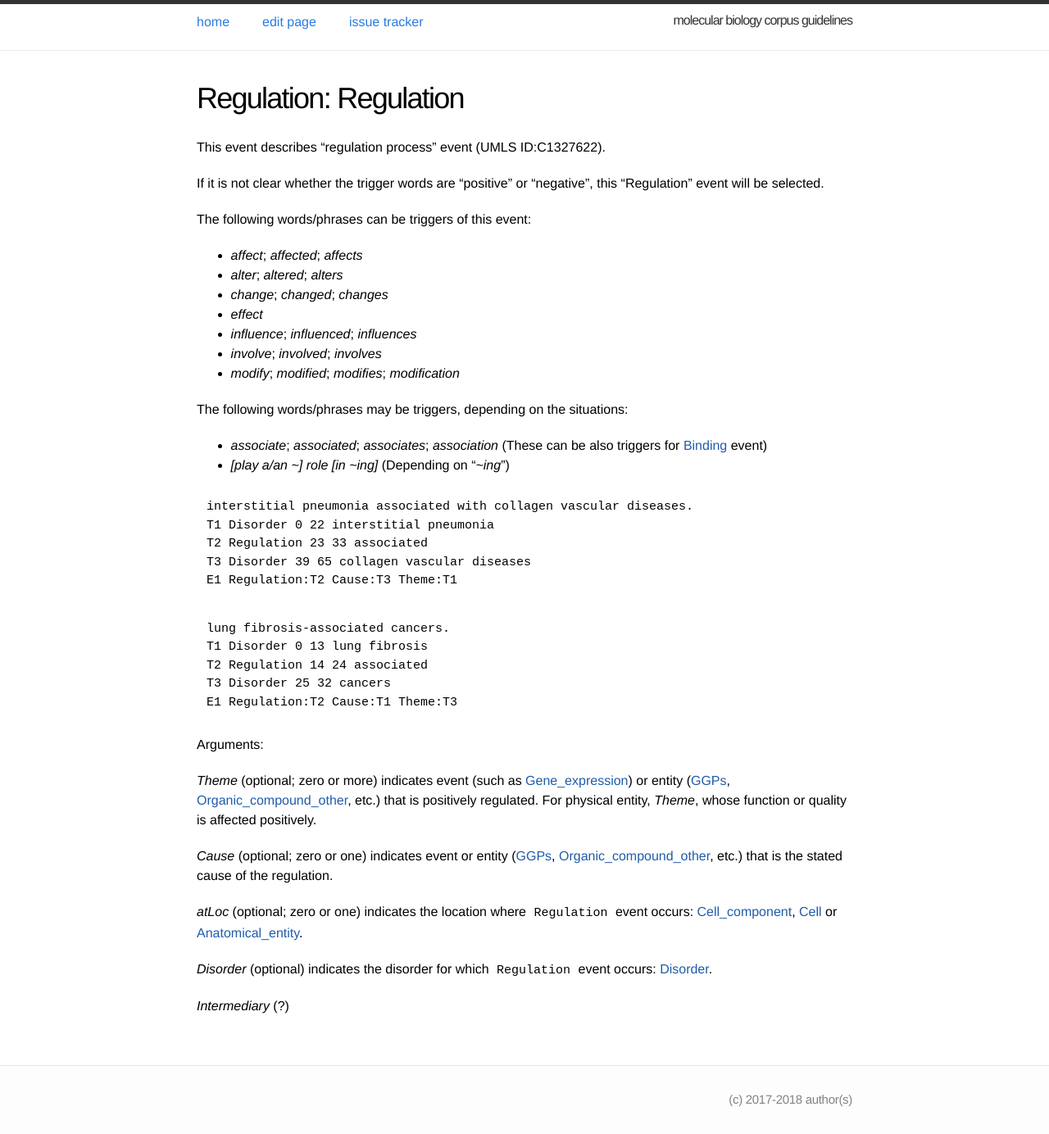
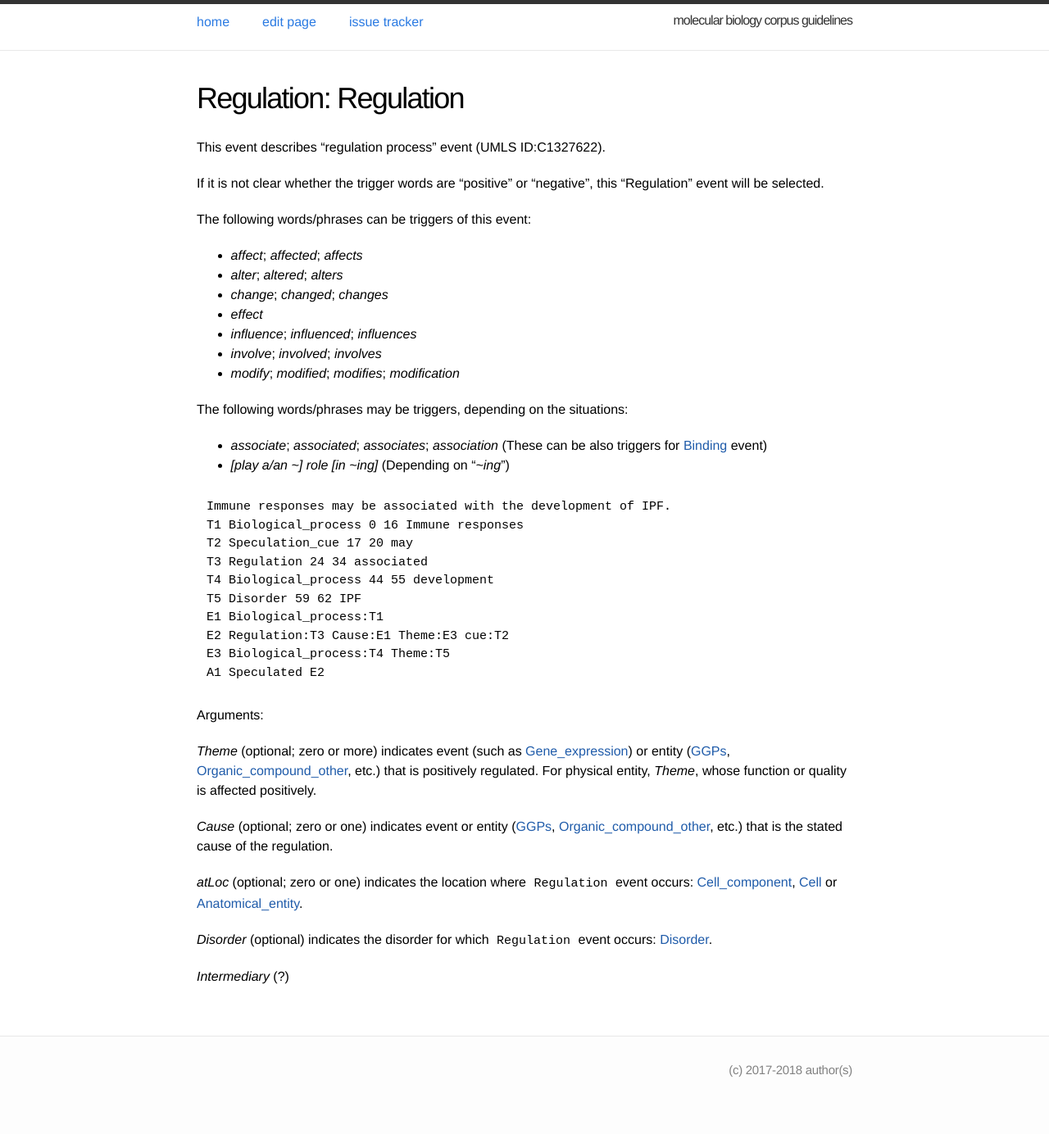
Before and after one commit to ezcatdb/molbiol_lung_corpus-guidelines, a Jekyll site: the page built from _event/Regulation.md, in a window 1280 px wide. Shown: the whole page at 82% size. Built offline with Jekyll 4.4.1, drawn with Linux system fonts in a browser that asks for light colours; after the commit the page ends 1348 px from its top, so only the background shows below that.

Commit message:
changed sample sentences in _event/Regulation.md & additional sample sentences in _relation/Disorder_association.md

```diff
--- a/_event/Regulation.md
+++ b/_event/Regulation.md
@@ -27,6 +27,19 @@ The following words/phrases may be triggers, depending on the situations:
 - *[play a/an ~] role [in ~ing]* (Depending on "*~ing*")
 
 ~~~ ann
+Immune responses may be associated with the development of IPF.
+T1 Biological_process 0 16 Immune responses
+T2 Speculation_cue 17 20 may
+T3 Regulation 24 34 associated
+T4 Biological_process 44 55 development
+T5 Disorder 59 62 IPF
+E1 Biological_process:T1
+E2 Regulation:T3 Cause:E1 Theme:E3 cue:T2
+E3 Biological_process:T4 Theme:T5
+A1 Speculated E2
+~~~
+<!--
+~~~ ann
 interstitial pneumonia associated with collagen vascular diseases.
 T1 Disorder 0 22 interstitial pneumonia
 T2 Regulation 23 33 associated
@@ -40,6 +53,7 @@ T2 Regulation 14 24 associated
 T3 Disorder 25 32 cancers
 E1 Regulation:T2 Cause:T1 Theme:T3
 ~~~
+-->
 
 Arguments:
 
```
Also changed, not shown: _relation/Disorder_association.md (+13 -0 lines).
